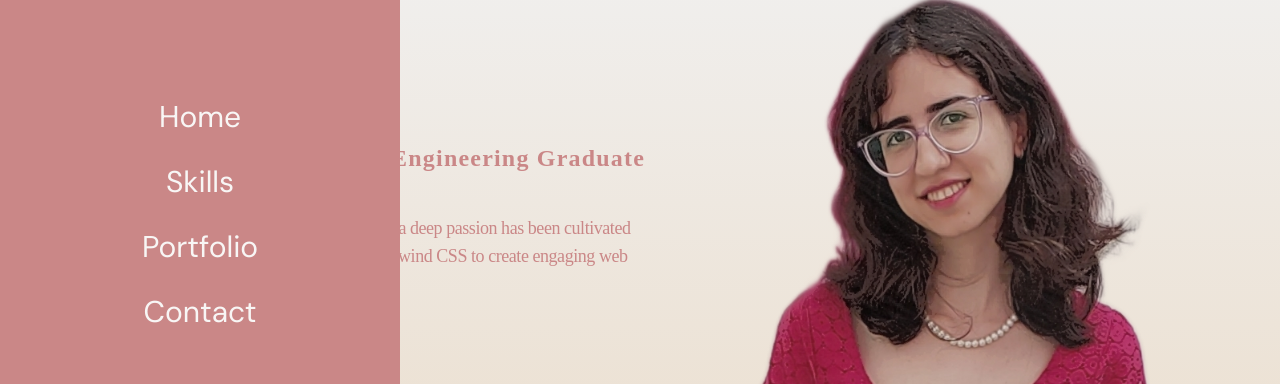
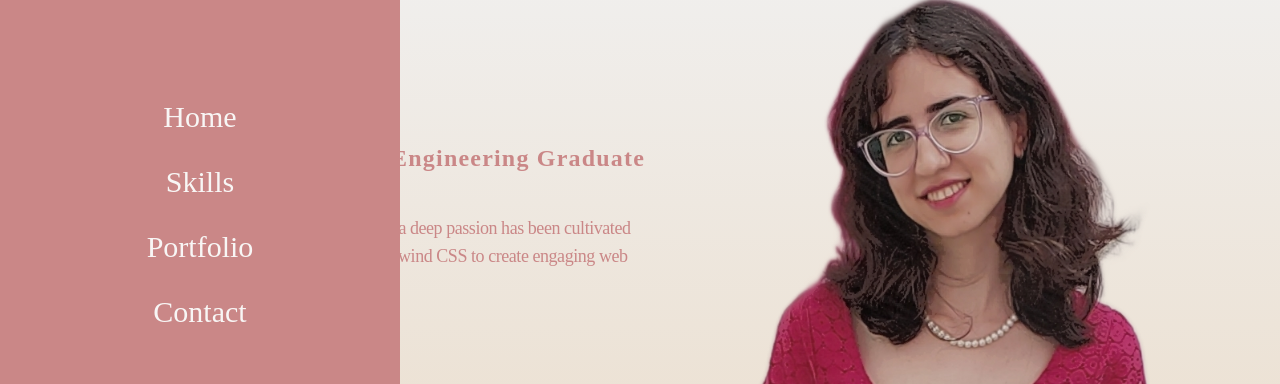
Before and after one commit to FatemeGhalandari/fatemeghalandari.github.io, a React (Vite) app: page / in a window 1280 px wide. Both pictures are taken after a click on the button 49 px from the left and 49 px from the top of the page. Shown: the part 186-570 px from the top of the page. Built offline with nearby package versions, Linux system fonts and the light colour scheme.

Commit message:
style: Update Sidebar Links component with font and class changes

```diff
--- a/src/components/Sidebar/Links.jsx
+++ b/src/components/Sidebar/Links.jsx
@@ -1,4 +1,5 @@
 import { motion } from "framer-motion";
+
 const variants = {
   open: {
     transition: {
@@ -33,7 +34,7 @@ const Links = () => {
     >
       {items.map((item) => (
         <motion.a
-          className="decoration-none text-[#f8f6f5] sm:text-[30px] text-[20px] cursor-pointer"
+          className="no-underline text-[#f8f6f5] sm:text-[30px] text-[20px] font-merriweather cursor-pointer"
           href={`#${item}`}
           key={item}
           variants={itemVariants}
```
